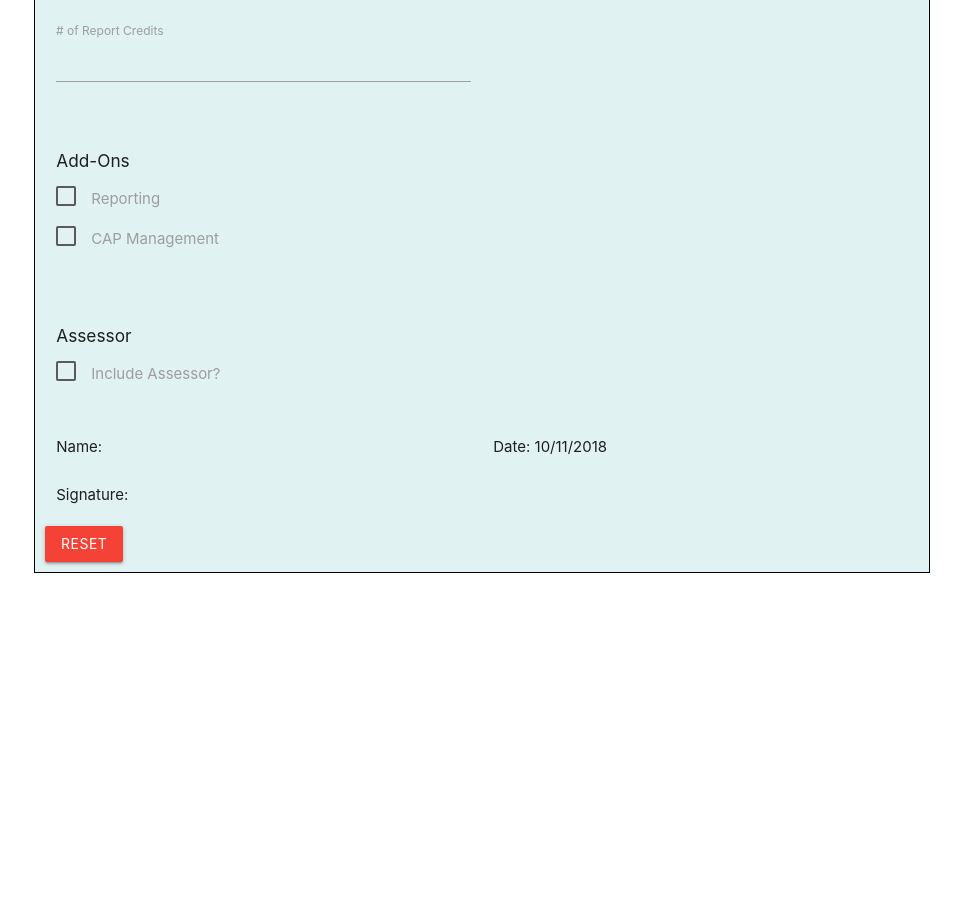
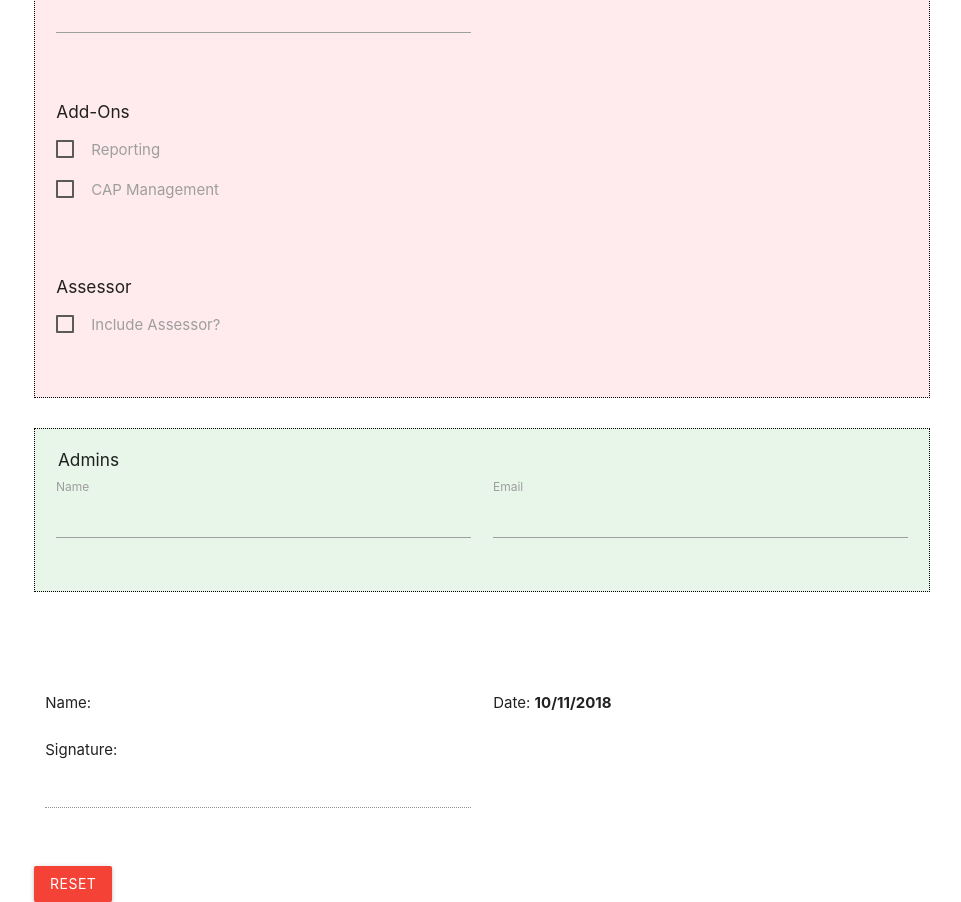
Before and after one commit to jnutkis/user-forms, a Nuxt app: page / in a window 1280 px wide. Shown: the part 560-1462 px from the top of the page, without its empty margins (158-1119 px from the left). Before the commit the page ends 1133 px from the top, so only its background shows below. Built offline with nearby package versions, Linux system fonts and the light colour scheme.

Commit message:
Print Friendly

```diff
--- a/components/Header.vue
+++ b/components/Header.vue
@@ -1,8 +1,8 @@
 <template>
   <div class="center">
-    <h4>
+    <h5>
       <slot></slot>
-    </h4>
+    </h5>
   </div>
 </template>
 
--- a/nuxt.config.js
+++ b/nuxt.config.js
@@ -19,6 +19,10 @@
         rel: 'stylesheet',
         href:
           'https://cdnjs.cloudflare.com/ajax/libs/materialize/1.0.0/css/materialize.min.css'
+      },
+      {
+        href: 'https://fonts.googleapis.com/icon?family=Material+Icons',
+        rel: 'stylesheet'
       }
     ],
     script: [
--- a/pages/index.vue
+++ b/pages/index.vue
@@ -1,8 +1,10 @@
 <template>
   <section class="container">
     <Header>MyCSF Account Provisioning</Header>
+    <form autocomplete="_away">
+    <input type="hidden" name="auto" autocomplete="_away">
     <div class="box teal lighten-5">
-    <form>
+
       <!--First Row -->
       <div class="row">
         <div class="col m6 s12 input-field">
@@ -16,11 +18,6 @@
           </select>
           <label for="formType">Form Type</label>
         </div>
-      </div>
-
-
-      <!--Second Row-->
-      <div class="row space-above">
         <div class="col m6 s12 input-field">
           <label for="orgname">Organization Name</label>
           <input type="text" name="orgname" id="orgname" placeholder="" v-model="orgname"/>
@@ -30,9 +27,11 @@
           <input type="text" name="accountnum" id="accountnum" placeholder="" v-model="accountnum"/>
         </div>
       </div>
+    </div>
 
 
       <!--Second Row-->
+      <div class="box red lighten-5">
       <div class="row">
         <div class="col m6 s12 input-field subscriptionType">
           <select name="subscriptionType" id="subscriptionType" v-model="subscription" v-on:change="prefillSubscription">
@@ -70,13 +69,13 @@
         <h6>Add-Ons</h6>
         <p>
         <label>
-          <input type="checkbox" class="filled-in" v-model="reporting" />
+          <input type="checkbox" class="" v-model="reporting" />
           <span>Reporting</span>
         </label>
         </p>
         <p>
         <label>
-          <input type="checkbox" class="filled-in" v-model="cap"/>
+          <input type="checkbox" class="" v-model="cap"/>
           <span>CAP Management</span>
         </label>
         </p>
@@ -85,11 +84,11 @@
 
       <!-- Assessor Row-->
       <div class="row">
-        <div class="col m6 s12 input-field">
+        <div class="col m6 s12 input-field" id="assessorscheck">
           <h6>Assessor</h6>
           <p>
           <label>
-            <input type="checkbox" class="filled-in" v-model="assessor" />
+            <input type="checkbox" class="" v-model="assessor" />
             <span>Include Assessor?</span>
           </label>
         </p>
@@ -106,22 +105,59 @@
         <input type="text" name="assessorname" id="assessorname" v-model="assessorname" placeholder="">
       </div>
     </div>
+     </div>
+
+    <!-- User Row -->
+    <div class="box green lighten-5 user-box">
+    <div class="row users">
+      <h6 id="pad">Admins</h6>
+      <div class="col s12 m6 input-field" v-on:keyup.enter="addAdmins">
+        <label for="name">Name</label>
+        <input type="text" name="name" id="name" placeholder="" v-model="adminname" autocomplete="_away">
+      </div>
+      <div class="col s12 m6 input-field" v-on:keyup.enter="addAdmins">
+        <label for="email">Email</label>
+        <input type="email" name="email" id="email" placeholder="" v-model="adminemail" autocomplete="_away">
+      </div>
+    </div>
+
+    <!-- User Table -->
+    <div class="row green lighten-5" v-show="admins.length > 0">
+      <div><span class="bold">Remedy Case(s): </span><span id="remedy">{{remedy}}</span></div>
+      <div><span class="bold">Account Number: </span>{{accountnum}}</div>
+      <table>
+        <thead>
+          <tr>
+            <th>Name</th>
+            <th>Email</th>
+            <th>Remove</th>
+          </tr>
+        </thead>
+        <tbody>
+          <tr v-for="(admin,index) in admins" :key="index">
+            <td>{{ admin.name }}</td>
+            <td>{{ admin.email }}</td>
+            <td v-on:click="removeAdmin"><i :id="index" class="material-icons cancel">cancel</i></td>
+          </tr>
+        </tbody>
+      </table>
+    </div>
+    </div>
 
     </form>
 
-    <div class="row">
+    <div class="row signatureSection">
       <div class="col s12 m6 left">
-        Name: {{name}}
+        Name: <span class="bold">{{ name }}</span>
       </div>
       <div class="col s12 m6 left">
-        Date: {{ date }}
+        Date: <span class="bold">{{ date }}</span>
       </div>
       <div class="col s12 m6 left signature">
-        Signature:
+        Signature: <input disabled type="text" name="signature" id="signature">
       </div>
     </div>
     <button class="btn red waves-effect" @click="resetForm">Reset</button>
-  </div>
   </section>
 </template>
 
@@ -147,6 +183,9 @@
       assessor: false,
       assessmentname: null,
       assessorname: null,
+      adminname: null,
+      adminemail: null,
+      admins: [],
       formType: [
         {
           name: 'Account Form',
@@ -225,6 +264,9 @@
       this.assessor = false;
       this.assessmentname = null;
       this.assessorname = null;
+      this.adminname = null;
+      this.adminemail = null;
+      this.admins = [];
     },
     prefillSubscription() {
       if (this.subscription === 1) {
@@ -260,6 +302,19 @@
       } else {
         this.assessor = false;
       }
+    },
+    addAdmins() {
+      if (this.adminname && this.adminemail) {
+        this.admins.push({
+          name: this.adminname,
+          email: this.adminemail
+        });
+        this.adminname = null;
+        this.adminemail = null;
+      }
+    },
+    removeAdmin(event) {
+      this.admins.splice(parseInt(event.srcElement.id), 1);
     }
   },
   beforeMount() {
@@ -267,6 +322,11 @@
       var elems = document.querySelectorAll('select');
       var instances = M.FormSelect.init(elems, {});
     });
+  },
+  head() {
+    return {
+      title: 'MyCSF Provisioning'
+    };
   }
 };
 </script>
@@ -281,18 +341,53 @@
 }
 
 .box {
-  border: 1px solid black;
+  border: 1px dotted black;
   padding: 10px;
+  margin: 30px 0;
 }
 
 .signature {
   margin: 25px 0 0 0;
 }
 
+.bold {
+  font-weight: bold;
+}
+
+#pad {
+  padding-left: 0.75em;
+}
+
+.signatureSection {
+  margin-top: 100px;
+  margin-bottom: 50px;
+}
+
+.cancel {
+  cursor: pointer;
+}
+
 @media print {
+  * {
+    -webkit-print-color-adjust: exact;
+  }
+
   button,
-  .caret {
+  .caret,
+  .users,
+  td:nth-child(3),
+  th:nth-child(3),
+  #assessorscheck {
     display: none;
+  }
+
+  .box {
+    border: none;
+    -webkit-print-color-adjust: exact;
+  }
+
+  .user-box {
+    background-color: white !important;
   }
 }
 </style>
```
